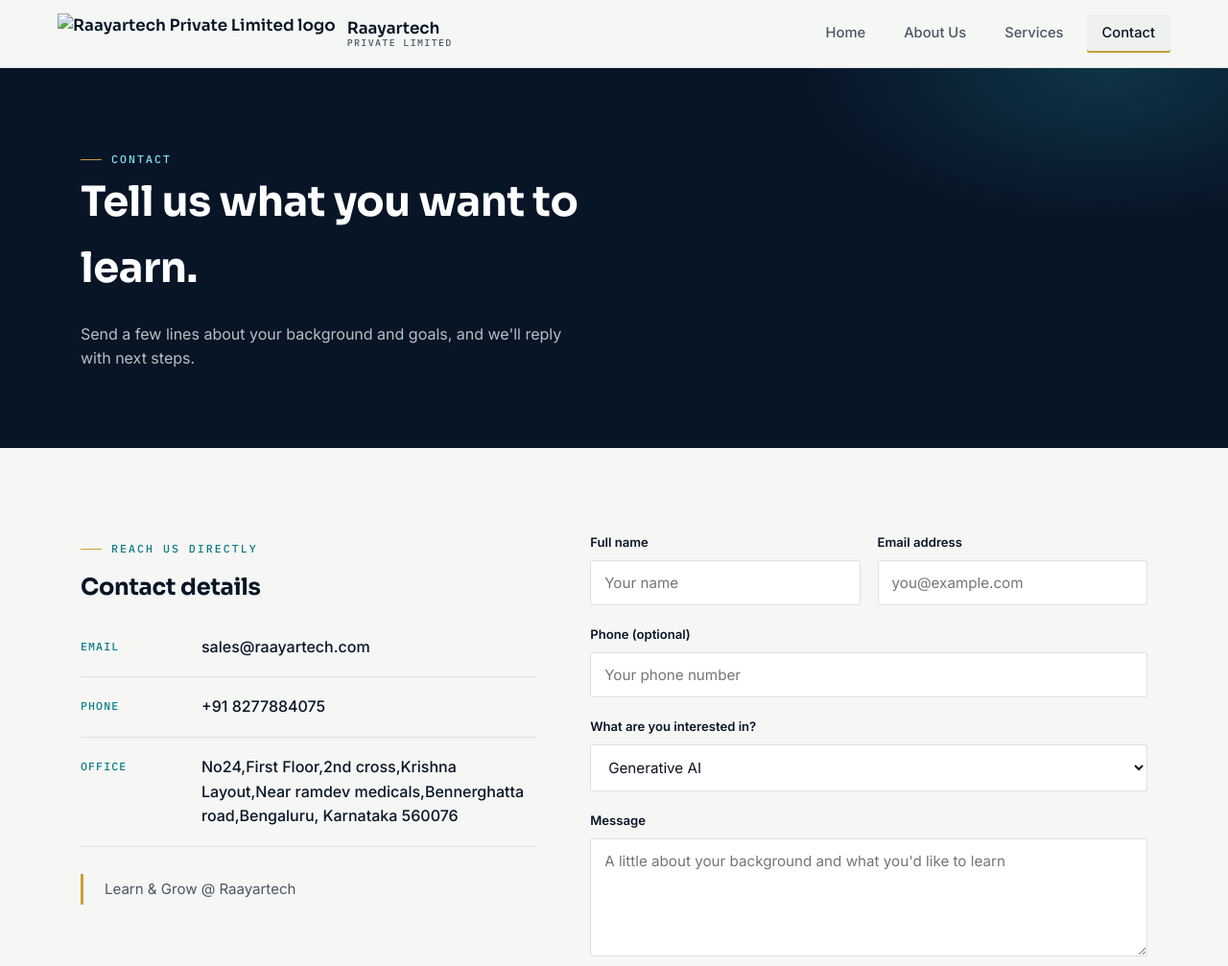
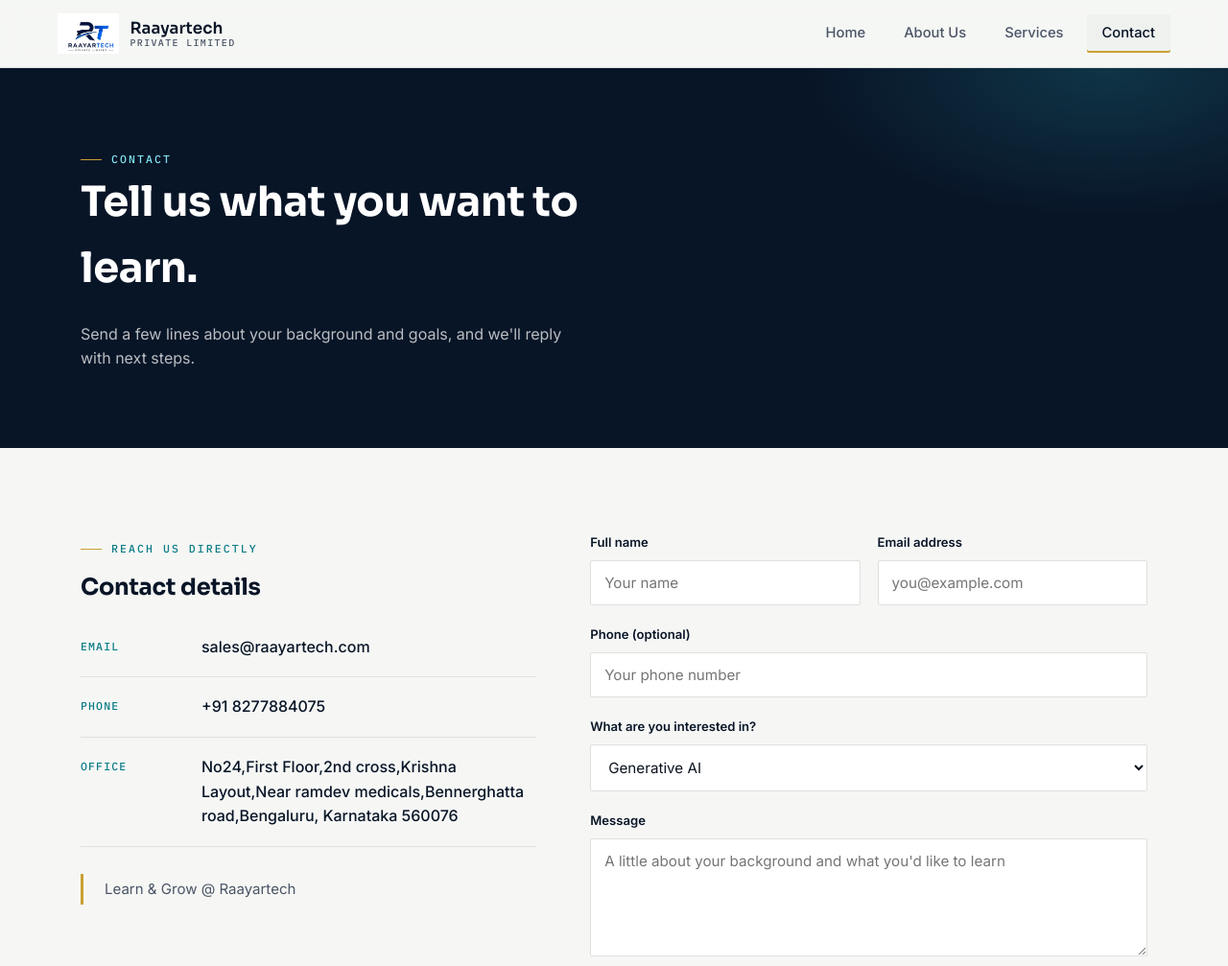
Before and after one commit to Teja2302/Raayartech, a plain HTML site: page contact.html in a window 1280 px wide. Shown: the top 1007 px of the page at 96% size. Drawn offline with Linux system fonts and the light colour scheme; files whose address does not match are found by name.

Commit message:
Update logo image source in contact.html

```diff
--- a/contact.html
+++ b/contact.html
@@ -15,7 +15,7 @@
 <header class="site-header">
   <div class="container nav">
     <a href="index.html" class="brand">
-      <img src="img/logo.jpg" alt="Raayartech Private Limited logo">
+      <img src="logo.jpg" alt="Raayartech Private Limited logo">
       <span class="brand-name">Raayartech<small>PRIVATE LIMITED</small></span>
     </a>
     <nav class="nav-links" id="nav-links">
```
